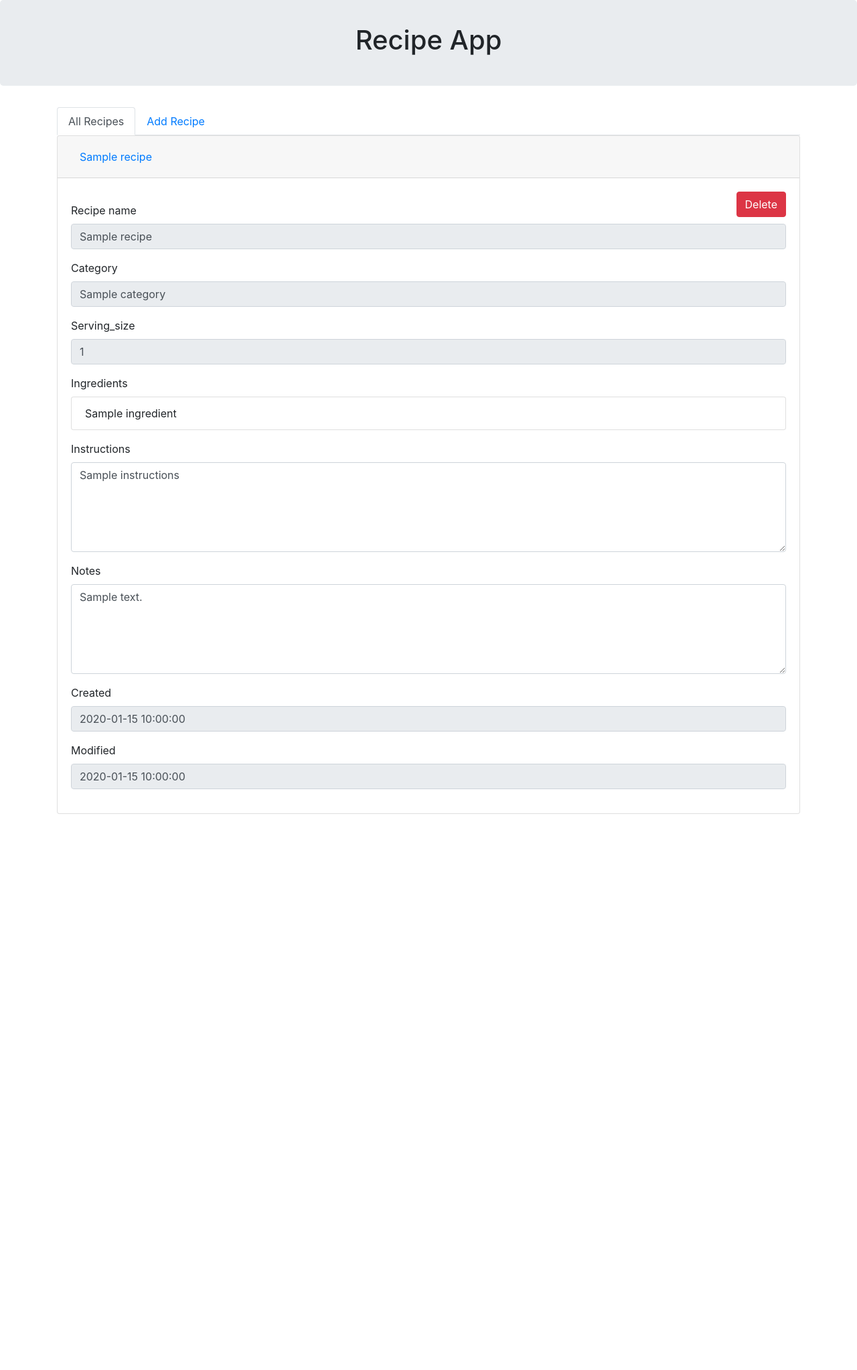
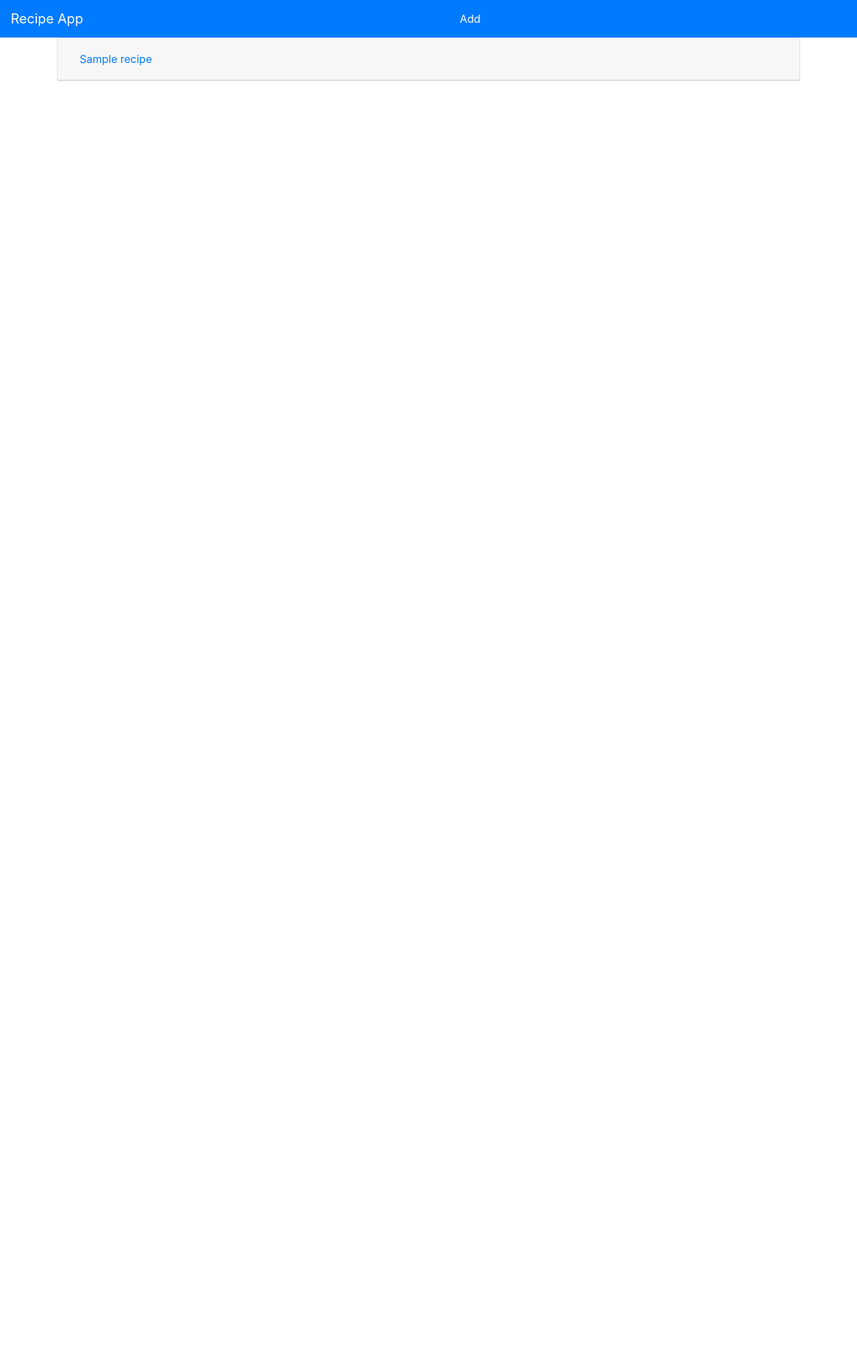
Before and after one commit to hiteng/recipe_app, a Python web app: template webapp/static/templates/home.html in a window 1280 px wide. Shown: the whole page at 67% size. After the commit the page ends 800 px from the top, so only its background shows below. Run offline with Jinja, Linux system fonts and the light colour scheme; the template is opened without the code that fills it: most values are stand-ins (such as "Sample title", 1, 10 or a date in 2020); some libraries are stand-ins or nearby versions.

Commit message:
Updated UI and added edit feature

```diff
--- a/dal/model/recipe.py
+++ b/dal/model/recipe.py
@@ -24,7 +24,7 @@ class Recipe(Base):
     category = Column(ChoiceType(TYPES))
     notes = Column(Text())
     created = Column(DateTime, nullable=False, default=get_utc_now())
-    modified = Column(DateTime, nullable=False, default=get_utc_now(), onupdate=get_utc_now())
+    modified = Column(DateTime, nullable=False, default=get_utc_now(), onupdate=get_utc_now)
 
     @property
     def ingredients(self):
--- a/webapp/static/css/home.css
+++ b/webapp/static/css/home.css
@@ -1,6 +1,7 @@
 
 
 
-.jumbotron {
-    height: 20px !important;
+
+#edit_tab {
+margin-right: 5px;
 }
--- a/webapp/static/js/home.js
+++ b/webapp/static/js/home.js
@@ -16,6 +16,12 @@ var button = document.getElementById("add_ingredient_submit");
 $("#add_ingredient_submit").click(function(){
     ingredient_name = $("#ingredient_name").val()
     $("#ingredient_list_div ul").append('<li class="list-group-item">'+ingredient_name+'</li>');
+
+});
+
+$("#edit_ingredient_submit").click(function(){
+    ingredient_name = $("#edit_ingredient_name").val()
+    $("#edit_ingredient_list_div ul").append('<li class="list-group-item">'+ingredient_name+'</li>');
 
 });
 
@@ -42,7 +48,8 @@ $("#recipe_add_submit").click(function(){
     console.log({"recipe_name": recipe_name, "category": category, "serving_size": serving_size,
                         "ingredients": "ingredient_list", "instructions": instructions, "notes": notes});
 
-
+    console.log(recipe_name);
+    console.log('/api/v1/recipe/'+recipe_name);
 
     $.ajax({
         type: 'POST',
@@ -51,47 +58,55 @@ $("#recipe_add_submit").click(function(){
                         "ingredients": ingredient_list, "instructions": instructions, "notes": notes}),
         success: function(data) {
             console.log('data: ' + data);
-            location.reload(true);
+//            location.reload(true);
+            window.location.replace("/");
              },
         contentType: "application/json",
         dataType: 'json'
     });
 
+})
+
+
+$("#recipe_edit_submit").click(function(){
+
+    recipe_name = $("#edit_recipe_name").val()
+    category = $("#edit_category").val()
+    serving_size = parseInt($("#edit_serving_size").val())
+    ingredient_list = [];
+
+    $('#edit_ingredient_list li').each(function(i)
+        {
+            ingredient_list.push($(this).text());
+
+        });
+        console.log(ingredient_list);
+
+    instructions = $('textarea#edit_instructions').val();
+    notes = $('textarea#edit_notes').val();
+    console.log(instructions);
+    console.log(notes);
+
+    console.log({"recipe_name": recipe_name, "category": category, "serving_size": serving_size,
+                        "ingredients": "ingredient_list", "instructions": instructions, "notes": notes});
 
 
 
-//    $.post( "/recipe/add", {"recipe_name": recipe_name, "category": category, "serving_size": serving_size,
-//                        "ingredients": ingredient_list, "instructions": instructions, "notes": notes})
-//    .done(function( data ) {
-//        location.reload();
-//
-//    });
+    $.ajax({
+        type: 'PUT',
+        url: '/api/v1/recipe/'+recipe_name,
+        data: JSON.stringify({"category": category, "serving_size": serving_size,
+                        "ingredients": ingredient_list, "instructions": instructions, "notes": notes}),
+        success: function(data) {
+            console.log('data: ' + data);
+//            location.reload(true);
+            window.location.replace("/");
+             },
+        contentType: "application/json",
+        dataType: 'json'
+    });
 
-
-//    $.ajax({
-//        url: '/recipe',
-//        type: 'PUT',
-//        success: function(result) {
-//            // Do something with the result
-//            console.log("oooooooooooooo");
-//            console.log(result);
-//        }
-//    });
 })
-
-//$("#recipe_add_submit").click(function(){
-//
-//$.ajax({
-//    url: '/recipe/'+,
-//    type: 'DELETE',
-//    success: function(result) {
-//        // Do something with the result
-//    }
-//});
-//
-//})
-
-
 
 
 });
--- a/webapp/static/templates/home.html
+++ b/webapp/static/templates/home.html
@@ -7,26 +7,27 @@
 {% block content %}
 
 
-<div class="jumbotron d-flex align-items-center">
-  <div class="container text-center">
-    <h1 class="display-7">Recipe App</h1>
-  </div>
+<nav class="navbar navbar-expand-md navbar-dark bg-primary">
+    <div class="d-flex order-0">
+        <a class="navbar-brand" href="/">Recipe App</a>
+        <button class="navbar-toggler" type="button" data-toggle="collapse" data-target="#collapsingNavbar">
+            <span class="navbar-toggler-icon"></span>
+        </button>
     </div>
 
+    <div class="navbar-collapse collapse justify-content-center order-2" id="collapsingNavbar">
+        <ul class="navbar-nav">
+            <li class="nav-item active">
+                <a class="nav-link" href="/add">Add</a>
+            </li>
+            <!--<li class="nav-item">-->
+                <!--<a class="nav-link" href="/edit">Edit</a>-->
+            <!--</li>-->
+        </ul>
+    </div>
+</nav>
+
 <div class="container">
-
-<ul class="nav nav-tabs" id="myTab" role="tablist">
-  <li class="nav-item">
-    <a class="nav-link active" id="all_recipes-tab" data-toggle="tab" href="#all_recipes" role="tab" aria-controls="all_recipes" aria-selected="true">All Recipes</a>
-  </li>
-  <li class="nav-item">
-    <a class="nav-link" id="add_recipe-tab" data-toggle="tab" href="#add_recipe" role="tab" aria-controls="add_recipe" aria-selected="false">Add Recipe</a>
-  </li>
-
-</ul>
-<div class="tab-content" id="myTabContent">
-  <div class="tab-pane fade show active" id="all_recipes" role="tabpanel" aria-labelledby="all_recipes-tab">
-
   <div id="accordion">
       {% for recipe in all_recipes %}
         <div class="card">
@@ -38,11 +39,14 @@
             </h5>
           </div>
 
-        <div id="{{recipe.recipe_name}}-collapse" class="collapse show" aria-labelledby="{{recipe.recipe_name}}" data-parent="#accordion">
+          <div id="{{recipe.recipe_name}}-collapse" class="collapse" aria-labelledby="{{recipe.recipe_name}}" data-parent="#accordion">
             <div class="card-body">
 
           <div class="form-group">
              <button class="btn btn-danger float-right" id="delete_recipe" onclick="delete_recipe('{{recipe.recipe_name}}');">Delete</button>
+            <!--<button class="btn btn-danger float-right" href="/edit">Edit</button>-->
+            <a class="btn btn-danger float-right" href="/edit?recipe_name={{recipe.recipe_name}}" >Edit</a>
+            <!--<a class="btn btn-danger float-right" href="{{ url_for('edit',recipe_name = recipe.recipe_name) }}" >Edit</a>-->
           </div>
 
           <div class="form-group">
@@ -97,73 +101,10 @@
         </div>
       </div>
       {% endfor %}
-
       </div>
 
 
     </div>
-  <div class="tab-pane fade" id="add_recipe" role="tabpanel" aria-labelledby="add_recipe-tab">
-
-    <div id="recipe-add">
-
-      <div class="form-group">
-        <label for="recipe_name">Recipe name</label>
-        <input type="text" class="form-control" id="recipe_name" placeholder="Recipe Name">
-      </div>
-      <div class="form-group">
-          <label class="mr-sm-2" for="category">Category</label>
-          <select class="custom-select mr-sm-2" id="category">
-            <option value="veg">Veg</option>
-            <option value="non-veg">Non Veg</option>
-          </select>
-      </div>
-      <div class="form-group">
-        <label for="serving_size">Serving Size</label>
-        <input type="number" min="0" class="form-control" id="serving_size" placeholder="Serving Size">
 </div>
 
-      <div class="form-group" id="ingredients">
-
-          <div class="form-group">
-            <label for="add_ingredient" class="sr-only">Add Ingredient</label>
-            <input type="text" class="form-control-plaintext" id="add_ingredient" value="Add Ingredient">
-          </div>
-          <div class="form-group">
-            <input type="text" class="form-control" id="ingredient_name" placeholder="Ingredient Name">
-          </div>
-          <button type="submit" id="add_ingredient_submit" class="btn btn-primary mb-2">Add</button>
-
-          <div id="ingredient_list_div" class="form-group">
-              <ul id="ingredient_list" class="list-group"></ul>
-          </div>
-
-      </div>
-
-      <div class="form-group">
-          <label for="instructions">Instructions</label>
-          <textarea class="form-control" rows="5" id="instructions"></textarea>
-      </div>
-
-
-      <div class="form-group">
-          <label for="notes">Notes</label>
-          <textarea class="form-control" rows="5" id="notes"></textarea>
-      </div>
-
-      <button type="submit" id="recipe_add_submit" class="btn btn-primary">Submit</button>
-
-    </div>
-
-  </div>
-
-</div>
-
-
-
-
-
-</div>
-
-
-
 {% endblock %}
```
Also changed, not shown: webapp/blueprints/api_v1/controller.py (+5 -5 lines), webapp/static/templates/add.html (added, +79 -0 lines), webapp/static/templates/edit.html (added, +79 -0 lines), webapp/views.py (+17 -1 lines), webapp/blueprints/api_v1/recipe_views.py (line endings or trailing spaces). Lines whose indentation alone changed are shown as unchanged.
